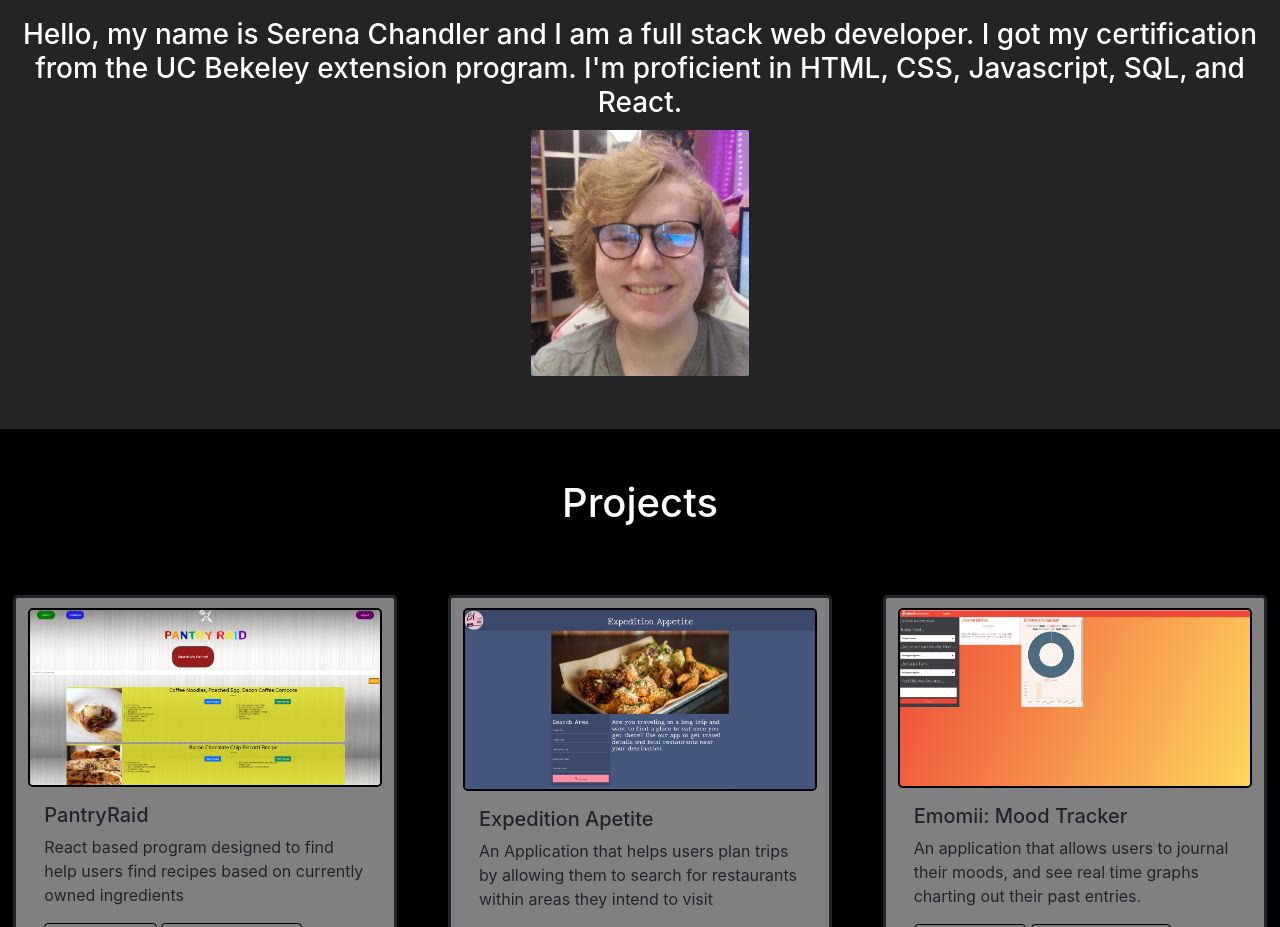
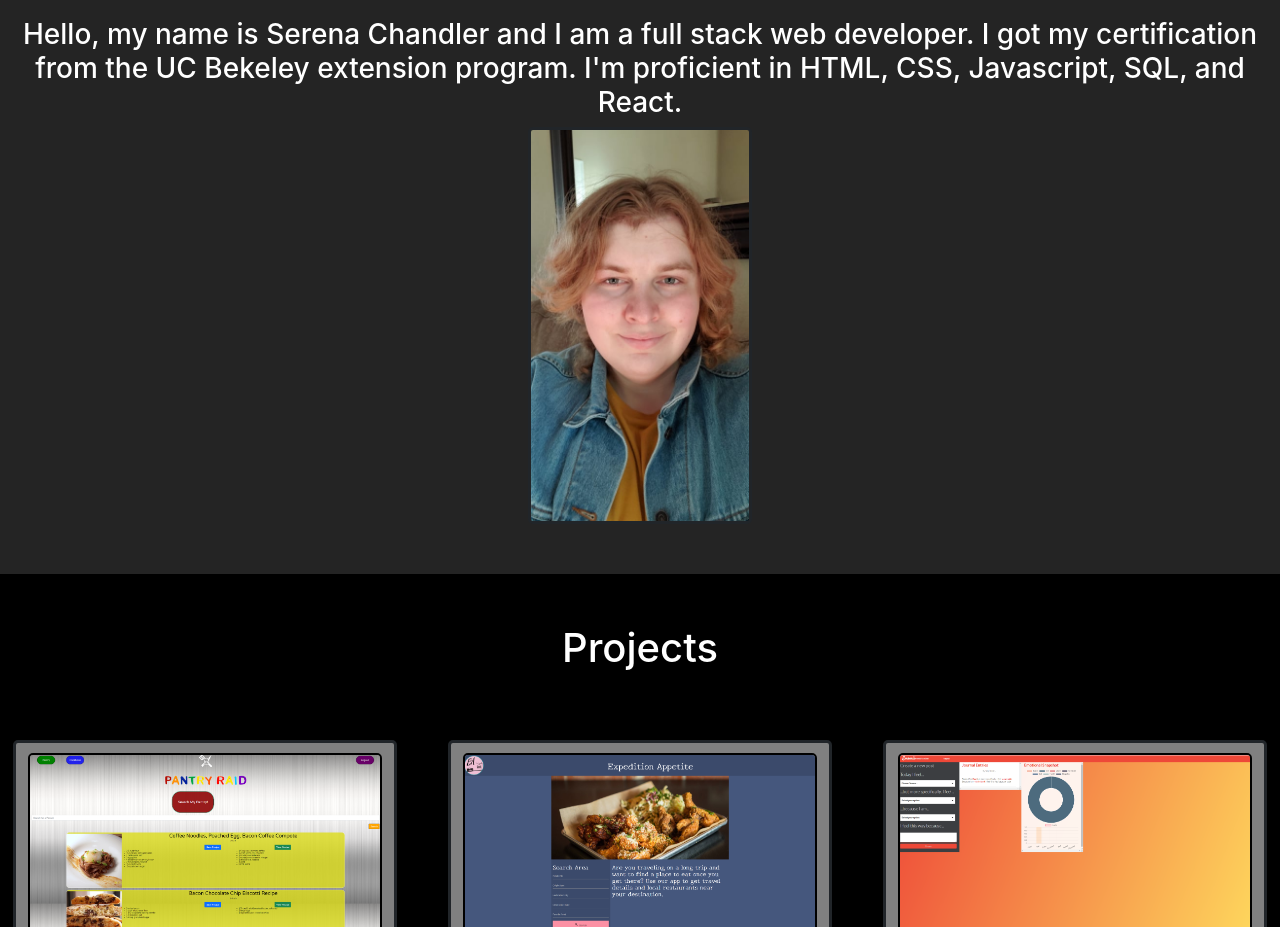
Before and after one commit to SerenaChandler/react-portfolio, a React (Create React App) app: page / in a window 1280 px wide. Shown: the part 840-1767 px from the top of the page. Built offline with nearby package versions, Linux system fonts and the light colour scheme.

Commit message:
added new profile pic

```diff
--- a/src/pages/Aboutme.js
+++ b/src/pages/Aboutme.js
@@ -24,7 +24,7 @@ const Aboutme = () => {
 
         <img
           style={{ width: "14rem", borderWidth: 2, borderColor: "gold", border: "solid", borderRadius: 5 }}
-          src="./images/selfie-for-portfolio.jpg" alt="selfie"
+          src="./images/profile.jpg" alt="selfie"
         />
       </container>
     </section>
```
Also changed, not shown: public/images/profile.jpg (added), public/images/selfie-for-portfolio.jpg (deleted).
